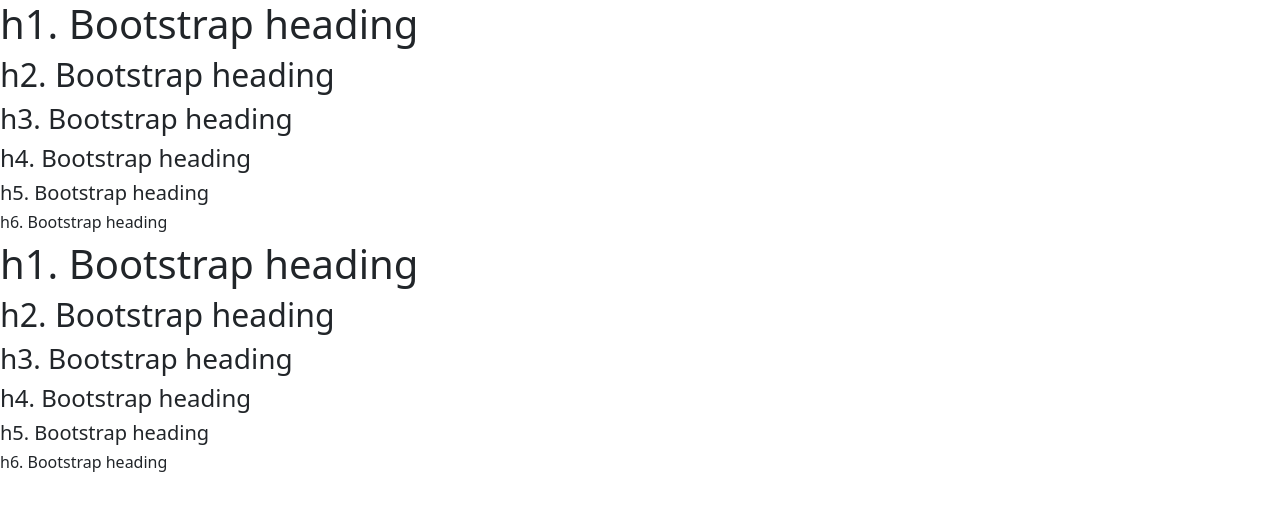
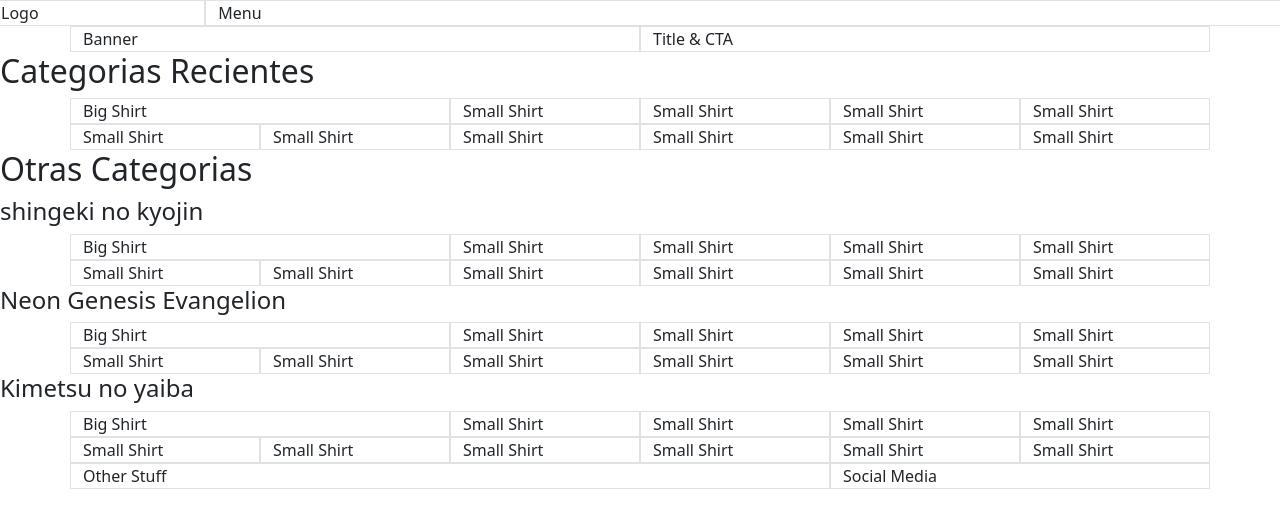
Before and after one commit to jackzorola10/tiendaRopa-Zorola-bootstrap, a plain HTML site: page index.html in a window 1280 px wide. Drawn offline with Linux system fonts and the light colour scheme.

Commit message:
Agregue la maquetacion basica del index usando los containers y columnas de boostrap, se ve prometedor, apenas le agregue imagenes ire pusheandolo, podemos agregar las imagenes ahora si en el repo, el unico detalle es que tengo que quitarles las mayusculas a los nombres de las imagenes... oh well

```diff
--- a/index.html
+++ b/index.html
@@ -10,17 +10,206 @@
 </head>
 <body>
 
-    <h1>h1. Bootstrap heading</h1>
-    <h2>h2. Bootstrap heading</h2>
-    <h3>h3. Bootstrap heading</h3>
-    <h4>h4. Bootstrap heading</h4>
-    <h5>h5. Bootstrap heading</h5>
-    <h6>h6. Bootstrap heading</h6>
-    <h1>h1. Bootstrap heading</h1>
-    <h2>h2. Bootstrap heading</h2>
-    <h3>h3. Bootstrap heading</h3>
-    <h4>h4. Bootstrap heading</h4>
-    <h5>h5. Bootstrap heading</h5>
-    <h6>h6. Bootstrap heading</h6>
+    <!-- START MENU -->
+
+    <header class=".container">
+        <div class="row">
+          <div class="col-2 border">
+            Logo
+          </div>
+          <div class="col-10 border">
+            Menu
+          </div>
+        </div>
+      </header>
+
+      <!-- MENU END -->
+
+      <!-- START HERO -->
+      <div class="container-xl">
+        <div class="row">
+          <div class="col-lg-6 border">
+            Banner
+          </div>
+          <div class="col-lg-6 border">
+            Title & CTA
+          </div>
+        </div>
+      </div>
+      <!-- END HERO -->
+
+    <!-- START RECENT ENTRIES 👕-->
+    <h2>Categorias Recientes</h2>
+    <div class="container-xl">
+        <div class="row">
+            <div class="col-md-4 border">
+            Big Shirt
+            </div>
+            <div class="col-md-2 border">
+            Small Shirt
+            </div>
+            <div class="col-md-2 border">
+            Small Shirt
+            </div>
+            <div class="col-md-2 border">
+            Small Shirt
+            </div>
+            <div class="col-md-2 border">
+            Small Shirt
+            </div>
+            <div class="col-md-2 border">
+            Small Shirt
+            </div>
+            <div class="col-md-2 border">
+            Small Shirt
+            </div>
+            <div class="col-md-2 border">
+            Small Shirt
+            </div>
+            <div class="col-md-2 border">
+            Small Shirt
+            </div>
+            <div class="col-md-2 border">
+            Small Shirt
+            </div>
+            <div class="col-md-2 border">
+            Small Shirt
+            </div>
+        </div>
+        </div>
+    <!-- END RECENT ENTRIES 👕-->
+
+    <!-- START OTHER CATEGORIES 🛍-->
+    <h2>Otras Categorias</h2>
+    <h4>shingeki no kyojin</h4>
+    <div class="container-xl">
+        <div class="row">
+            <div class="col-md-4 border">
+            Big Shirt
+            </div>
+            <div class="col-md-2 border">
+            Small Shirt
+            </div>
+            <div class="col-md-2 border">
+            Small Shirt
+            </div>
+            <div class="col-md-2 border">
+            Small Shirt
+            </div>
+            <div class="col-md-2 border">
+            Small Shirt
+            </div>
+            <div class="col-md-2 border">
+            Small Shirt
+            </div>
+            <div class="col-md-2 border">
+            Small Shirt
+            </div>
+            <div class="col-md-2 border">
+            Small Shirt
+            </div>
+            <div class="col-md-2 border">
+            Small Shirt
+            </div>
+            <div class="col-md-2 border">
+            Small Shirt
+            </div>
+            <div class="col-md-2 border">
+            Small Shirt
+            </div>
+        </div>
+        </div>
+    <h4>Neon Genesis Evangelion</h4>
+    <div class="container-xl">
+        <div class="row">
+            <div class="col-md-4 border">
+            Big Shirt
+            </div>
+            <div class="col-md-2 border">
+            Small Shirt
+            </div>
+            <div class="col-md-2 border">
+            Small Shirt
+            </div>
+            <div class="col-md-2 border">
+            Small Shirt
+            </div>
+            <div class="col-md-2 border">
+            Small Shirt
+            </div>
+            <div class="col-md-2 border">
+            Small Shirt
+            </div>
+            <div class="col-md-2 border">
+            Small Shirt
+            </div>
+            <div class="col-md-2 border">
+            Small Shirt
+            </div>
+            <div class="col-md-2 border">
+            Small Shirt
+            </div>
+            <div class="col-md-2 border">
+            Small Shirt
+            </div>
+            <div class="col-md-2 border">
+            Small Shirt
+            </div>
+        </div>
+        </div>
+    <h4>Kimetsu no yaiba</h4>
+    <div class="container-xl">
+        <div class="row">
+            <div class="col-md-4 border">
+            Big Shirt
+            </div>
+            <div class="col-md-2 border">
+            Small Shirt
+            </div>
+            <div class="col-md-2 border">
+            Small Shirt
+            </div>
+            <div class="col-md-2 border">
+            Small Shirt
+            </div>
+            <div class="col-md-2 border">
+            Small Shirt
+            </div>
+            <div class="col-md-2 border">
+            Small Shirt
+            </div>
+            <div class="col-md-2 border">
+            Small Shirt
+            </div>
+            <div class="col-md-2 border">
+            Small Shirt
+            </div>
+            <div class="col-md-2 border">
+            Small Shirt
+            </div>
+            <div class="col-md-2 border">
+            Small Shirt
+            </div>
+            <div class="col-md-2 border">
+            Small Shirt
+            </div>
+        </div>
+        </div>
+    <!-- END OTHER CATEGORIES 🛍-->
+
+    <!-- START FOOTER 🦶🏼-->
+    <footer class="container-xl">
+        <div class="row">
+            <div class="col-md-8 border">
+                Other Stuff
+            </div>
+            <div class="col-md-4 border">
+                Social Media
+            </div>
+        </div>
+        </footer>
+    <!-- END FOOTER 🦶🏼-->
+
+
 </body>
 </html>
```
